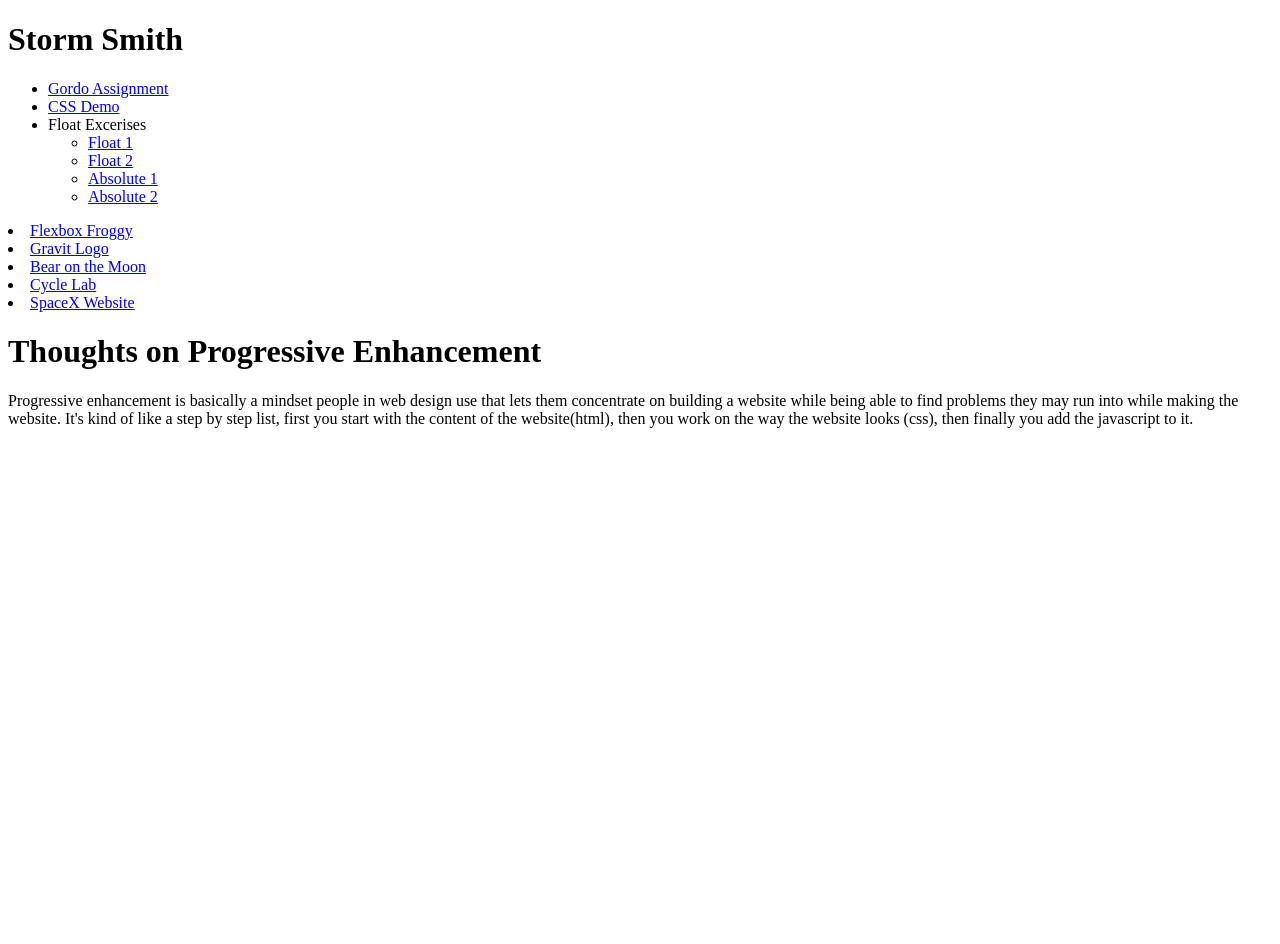
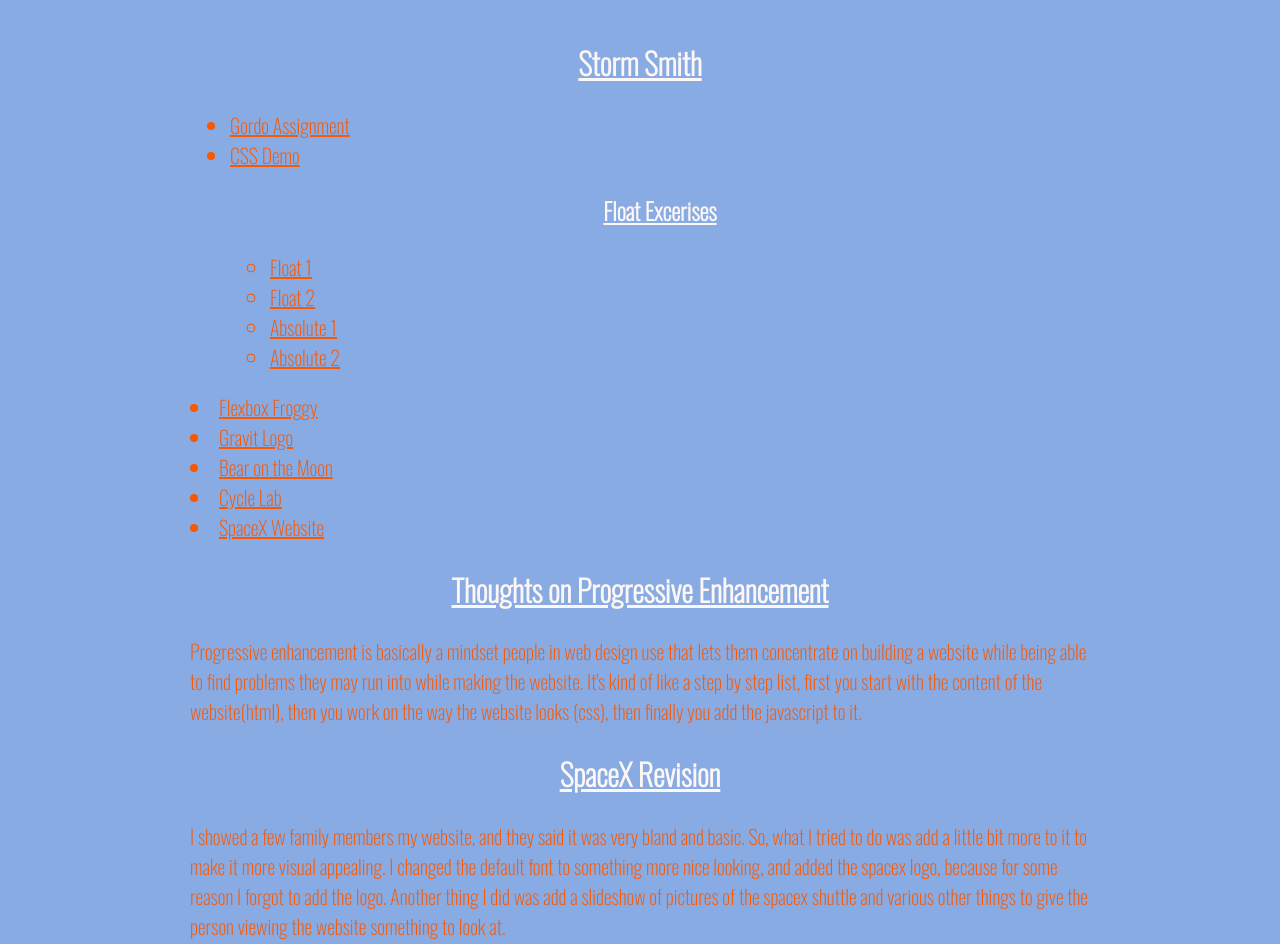
Before and after one commit to StormSmith/ifsc-1310, a plain HTML site: page index.html in a window 1280 px wide. Shown: the top 944 px of the page. Before the commit the page ends 800 px from the top, so only its background shows below. Drawn offline with nearby package versions, Linux system fonts and the light colour scheme.

Commit message:
revision

```diff
--- /dev/null
+++ b/assets/css/style.css
@@ -0,0 +1,24 @@
+body {
+    background-color: #89ABE3FF;
+    color: #F95700FF;
+}
+.link {
+    color: #F95700FF;
+}
+.link:hover {
+    color: #F95700FF;
+}
+
+.container {
+  width: 80vw;
+  margin: 40px auto;
+  max-width: 900px;
+  font-family: Oswald;
+  font-size: 20px;
+}
+h1{
+text-align: center;
+text-decoration: underline;
+text-decoration: bold;
+color: #FCF6F5FF;
+}
--- a/index.html
+++ b/index.html
@@ -7,34 +7,40 @@
   <title>IFSC 1310 | Storm Smith</title>
   <meta name="description" content="IFSC 1310 Course Content and Assignments" />
   <meta name="author" content="Storm Smith" />
+   <link rel="stylesheet" href="assets/css/style.css" type="text/css"/>
+   <link rel="preconnect" href="https://fonts.gstatic.com">
+<link href="https://fonts.googleapis.com/css2?family=Oswald:wght@200&display=swap" rel="stylesheet">
 
 </head>
-
+<section id="homepage" class="container">
 <body>
   <h1>Storm Smith</h1>
   <nav>
     <ul>
-      <li><a href="prototype/index.html">Gordo Assignment</a></li>
-      <li><a href="css-demo/index.html">CSS Demo</a></li>
-      <li>Float Excerises
+      <li><a class="link" href="prototype/index.html">Gordo Assignment</a></li>
+      <li><a class="link" href="css-demo/index.html">CSS Demo</a></li>
+      <h1>Float Excerises</h1>
       <ul>
-        <li><a href="positioning-lab/float-1.html">Float 1</a></li>
-        <li><a href="positioning-lab/float-2.html">Float 2</a></li>
-        <li><a href="positioning-lab/absolute-1.html">Absolute 1</a></li>
-        <li><a href="positioning-lab/absolute-2.html">Absolute 2</a></li>
+        <li><a class="link" href="positioning-lab/float-1.html">Float 1</a></li>
+        <li><a class="link" href="positioning-lab/float-2.html">Float 2</a></li>
+        <li><a class="link" href="positioning-lab/absolute-1.html">Absolute 1</a></li>
+        <li><a class="link" href="positioning-lab/absolute-2.html">Absolute 2</a></li>
       </ul>
-      </li>
     </ul>
-    <li><a href="flexbox-froggy/img/flexbox froggy.png">Flexbox Froggy</a></li>
-    <li><a href="gravit/img/logo.png">Gravit Logo</a></li>
-    <li><a href="gravit/img/bearcut.jpg">Bear on the Moon</a></li>
-    <li><a href="cycle/index.html">Cycle Lab</a></li>
-    <li><a href="spacex/index.html">SpaceX Website</a></li>
+    <li><a class="link" href="flexbox-froggy/img/flexbox froggy.png">Flexbox Froggy</a></li>
+    <li><a class="link" href="gravit/img/logo.png">Gravit Logo</a></li>
+    <li><a class="link" href="gravit/img/bearcut.jpg">Bear on the Moon</a></li>
+    <li><a class="link" href="cycle/index.html">Cycle Lab</a></li>
+    <li><a class="link" href="spacex/index.html">SpaceX Website</a></li>
   </nav>
   <h1>Thoughts on Progressive Enhancement</h1>
   <p>
     Progressive enhancement is basically a mindset people in web design use that lets them concentrate on building a website while being able to find problems they may run into while making the website. It's kind of like a step by step list, first you start with the content of the website(html), then you work on the way the website looks (css), then finally you add the javascript to it.
 
   </p>
+  <h1>SpaceX Revision</h1>
+  <p>I showed a few family members my website, and they said it was very bland and basic. So, what I tried to do was add a little bit more to it to make it more visual appealing. I changed the default font to something more nice looking, and added the spacex logo, because for some reason I forgot to add the logo. Another thing I did was add a slideshow of pictures of the spacex shuttle and various other things to give the person viewing the website something to look at. </p>
+  <p>This semester was a big learning curve for me, because I've never really done any type of coding coming into these types of classes. With Web Technologies and Programming, i've had to learn various languages like, html, css, C++, and a little bit of python. Overall, I feel like this has been a very successful semester for me. Some things that I did well was being able to stay on top of my work for the most part and get it turned in on time. Something that I would do differently is probably ask for help more, I went into this semester trying to just figure everything out with the sources that were given to my by myself, and it worked well at first, but I ended up struggling at the end. With it being the year of covid, and not getting to do in-person classes I ended up staying in and not getting to meet people, but fortuntely I've made a few friends that have helped me figure out all of these different coding languages. </p>
+</section>
 </body>
 </html>
--- a/spacex-v2/css/style.css
+++ b/spacex-v2/css/style.css
@@ -3,10 +3,18 @@ header.primary {
      padding: 6em 2em;
   position: relative;
   background-color: grey;
+  font-family: Noto Serif JP;
 }
 body {
     background-color: grey;
+    font-family: Noto Serif JP;
 }
+.container {
+  width: 80vw;
+  margin: 40px auto;
+  max-width: 900px;
+}
+
 
 .img-right {
   float: right;
@@ -35,45 +43,70 @@ header.primary nav ul {
     display: flex;
       justify-content: center;
     position: relative;
-  margin: 20px auto;
+
 
 }
 header.primary nav li {
   list-style-type: none;
   margin: 20px 20px 20px 20px;
+  padding: 8px 16px;
+  border-radius: 10px;
+  transition: 0.6s;
+  display: block;
+
 }
 header.primary nav a:link,
 header.primary nav a:visited {
 color: white;
-text-decoration: none;
+  text-decoration: none;
+  background-color: #000000;
+  background-color: rgba(142, 166, 184, 0.4);
+  padding: 8px 16px;
+  border-radius: 10px;
+  display: block;
+  justify-content: center;
+font-family: Noto Serif JP;
+
 }
 header.primary h2 {
     text-align: center;
     color:white;
 }
+section#articles {
+    color:white;
+    font-family: Noto Serif JP;
+}
+
 section#information {
     color:white;
+    font-family: Noto Serif JP;
 }
 section#about {
     color:white;
+    font-family: Noto Serif JP;
 }
 section#history {
     color: white;
+    font-family: Noto Serif JP;
 }
 section#faq {
     color: white;
+    font-family: Noto Serif JP;
 }
 h3{
 text-decoration: underline;
 text-decoration: bold;
+font-family: Noto Serif JP;
 }
 h2{
 text-decoration: underline;
 text-decoration: bold;
+font-family: Noto Serif JP;
 }
 h4{
 text-decoration: underline;
 text-decoration: bold;
+font-family: Noto Serif JP;
 }
 .gallery {
 	background-color: #CCC;
@@ -112,3 +145,7 @@ text-decoration: bold;
     width:540px;
     height: 486px;
 }
+.img-Logo {
+    width: 500px;
+    height: auto;
+}
```
Also changed, not shown: spacex-v2/faq.html (+1 -1 lines), spacex-v2/history.html (+1 -1 lines), spacex-v2/index.html (+9 -2 lines), spacex-v2/img/SpaceX-Logo.png (added).
